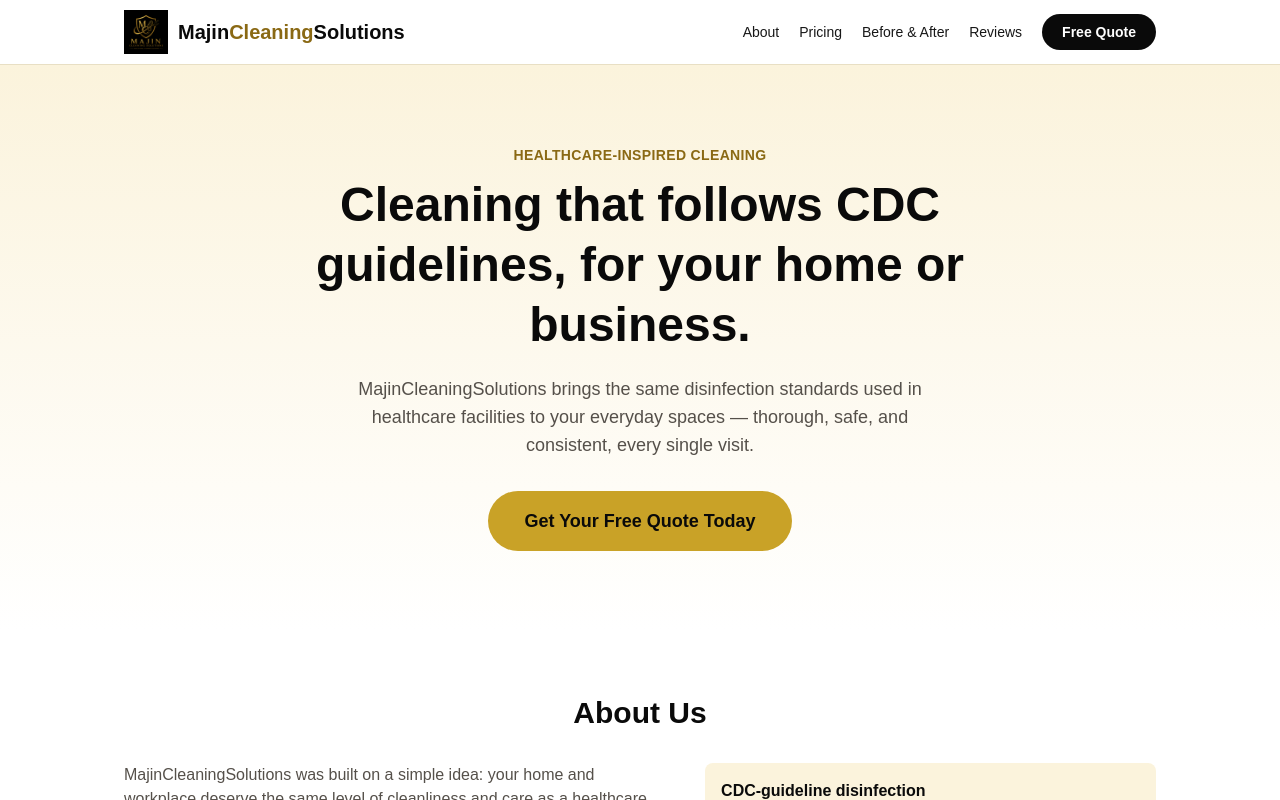
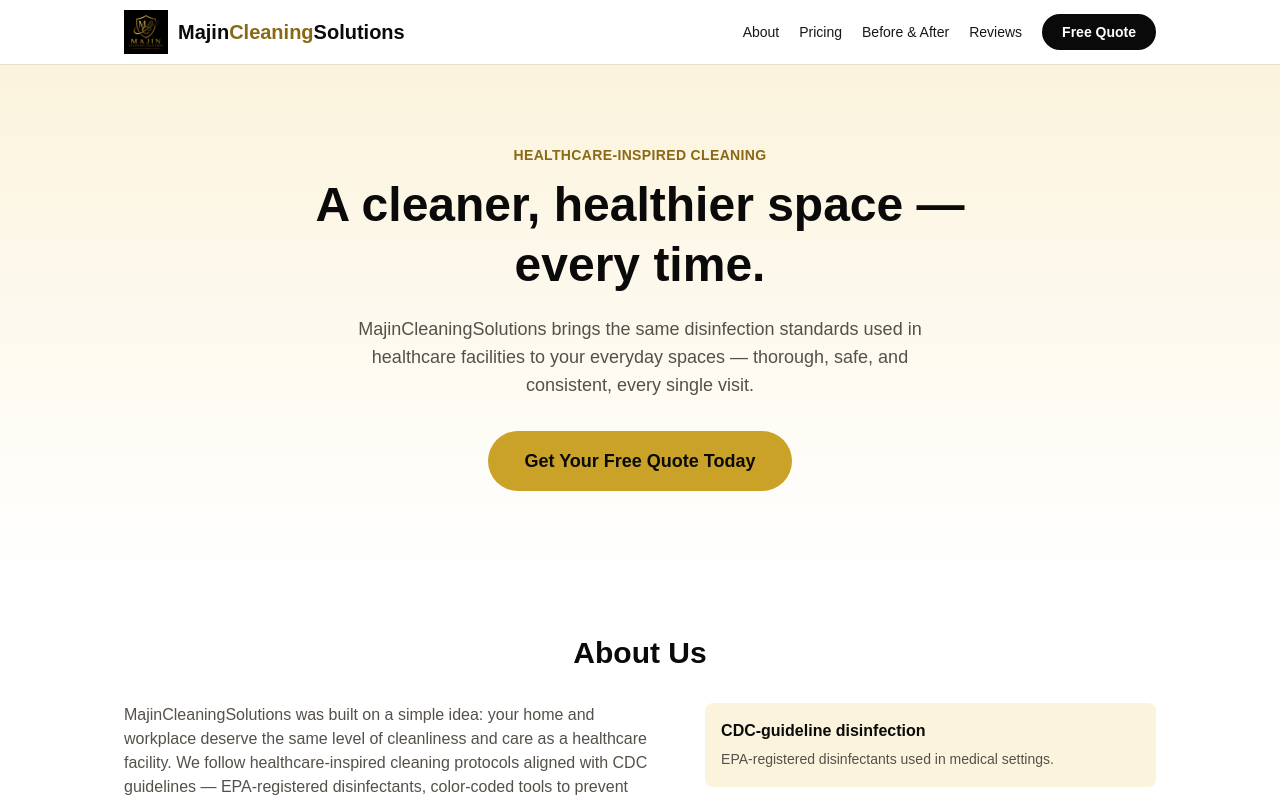
Before and after one commit to JahzeelReyes30/WebsiteProject, a Next.js app: page / in a window 1280 px wide. Shown: the top 800 px of the page. Built offline with nearby package versions, Linux system fonts and the light colour scheme.

Commit message:
Simplify hero and final-CTA headlines
Drop the awkward "cleaning that follows CDC guidelines" phrasing from
the two big headlines in favor of an outcome-focused line; the
shorter CDC-guideline mentions elsewhere (pricing, about) stay as-is.

```diff
--- a/components/FinalCta.tsx
+++ b/components/FinalCta.tsx
@@ -4,7 +4,7 @@
   return (
     <section className="bg-[#0A0A0A] py-16 text-center text-white">
       <div className="mx-auto max-w-[1080px] px-6">
-        <h2 className="mb-6 text-3xl font-bold">Ready for a clean that follows CDC guidelines?</h2>
+        <h2 className="mb-6 text-3xl font-bold">Ready for a cleaner, healthier space?</h2>
         <QuoteButton className="rounded-full bg-[#C9A227] px-9 py-4 text-lg font-semibold text-[#0A0A0A] hover:bg-[#A6821F]">
           Get Your Free Quote Today
         </QuoteButton>
--- a/components/Hero.tsx
+++ b/components/Hero.tsx
@@ -8,7 +8,7 @@
           Healthcare-Inspired Cleaning
         </p>
         <h1 className="mx-auto max-w-3xl text-4xl font-extrabold leading-tight text-[#0A0A0A] sm:text-5xl">
-          Cleaning that follows CDC guidelines, for your home or business.
+          A cleaner, healthier space — every time.
         </h1>
         <p className="mx-auto mt-5 mb-8 max-w-xl text-lg text-[#55504A]">
           MajinCleaningSolutions brings the same disinfection standards used in healthcare
```
